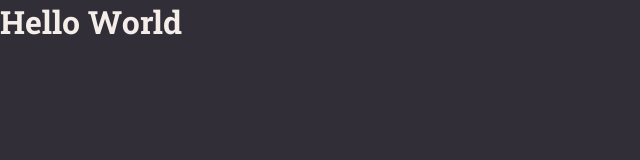
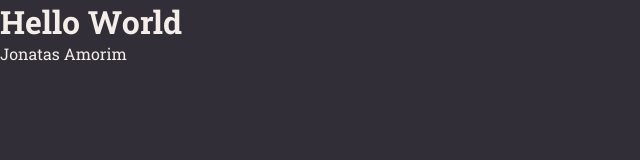
Before and after one commit to JonatasAS/rocketnotes, a React (Vite) app: page / in a window 1280 px wide. Shown: the top 160 px of the page, without its empty margins (0-640 px from the left). Built offline with nearby package versions, Linux system fonts and the light colour scheme.

Commit message:
span name

```diff
--- a/src/pages/Details/index.jsx
+++ b/src/pages/Details/index.jsx
@@ -4,6 +4,7 @@ export function Details() {
   return (
     <Container>
       <h1>Hello World</h1>
+      <span>Jonatas Amorim</span>
     </Container>
   )
 }
```
